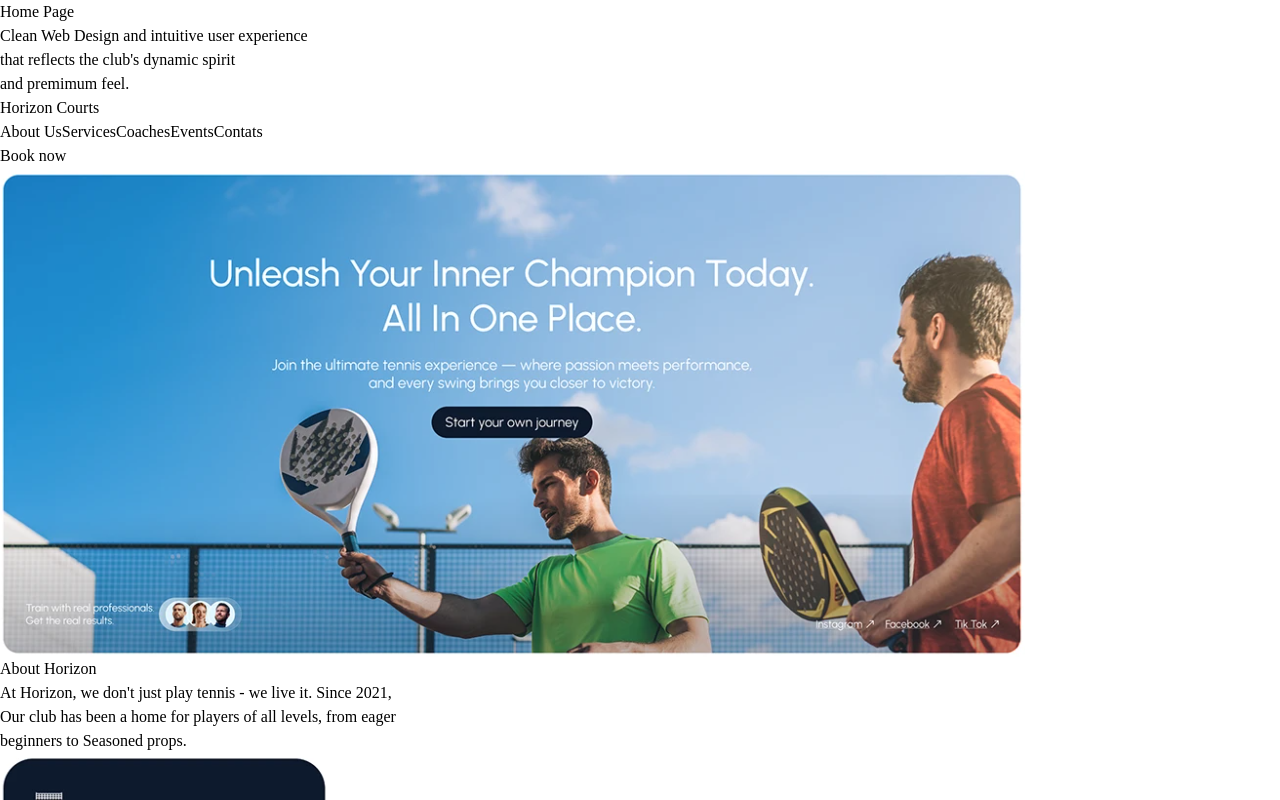
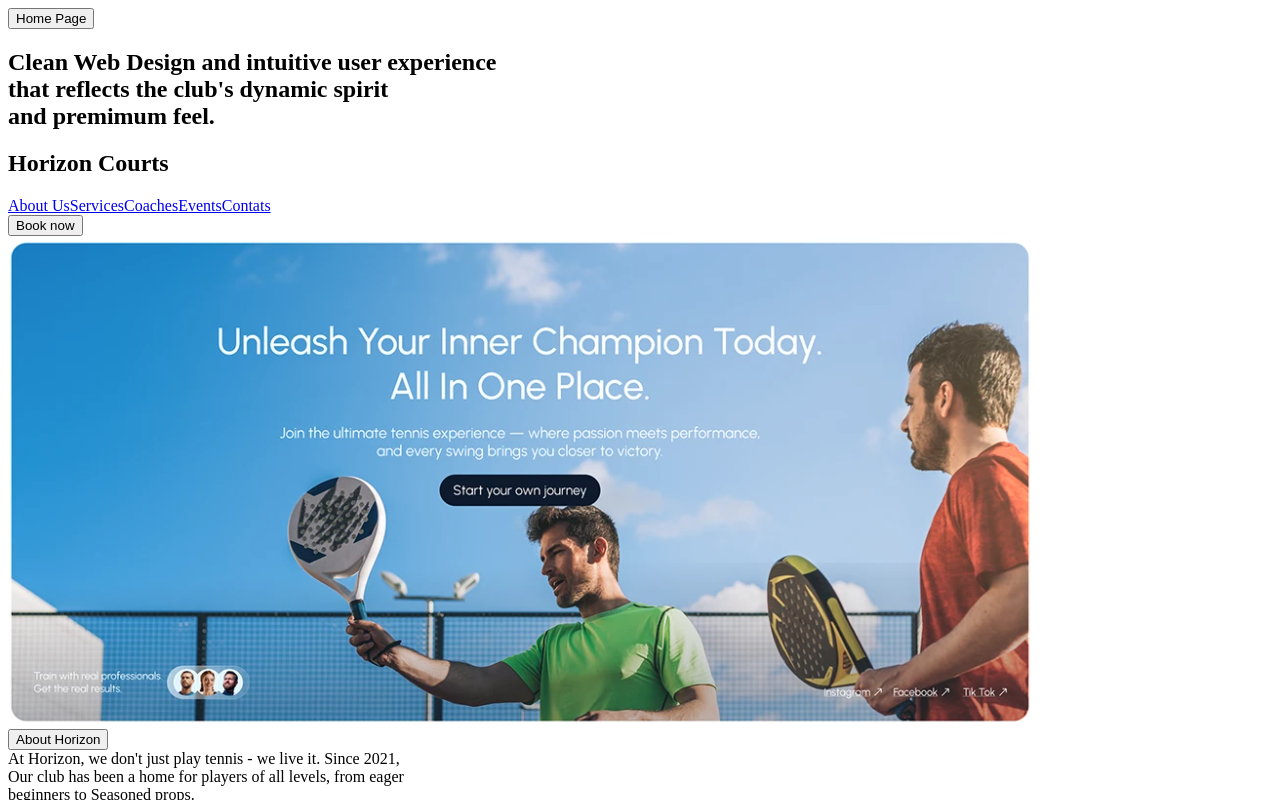
Before and after one commit to mishradeepak-24/webfirst, a React (Vite) app: page / in a window 1280 px wide. Shown: the top 800 px of the page. Built offline with nearby package versions, Linux system fonts and the light colour scheme.

Commit message:
first webcommit ss

```diff
--- a/src/index.css
+++ b/src/index.css
@@ -1 +1 @@
-@import "tailwindcss";
+/* @import "tailwindcss"; */
```
